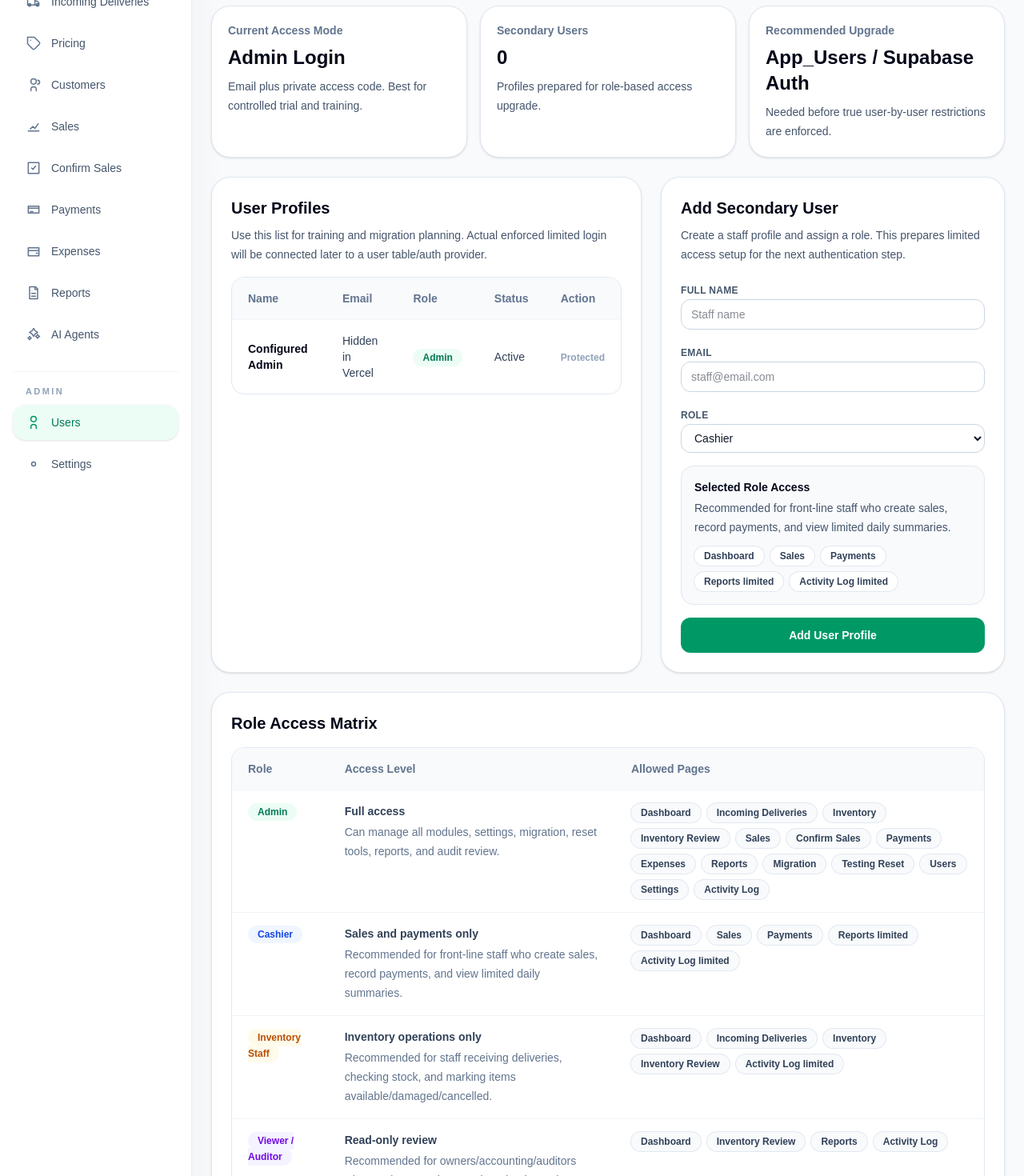
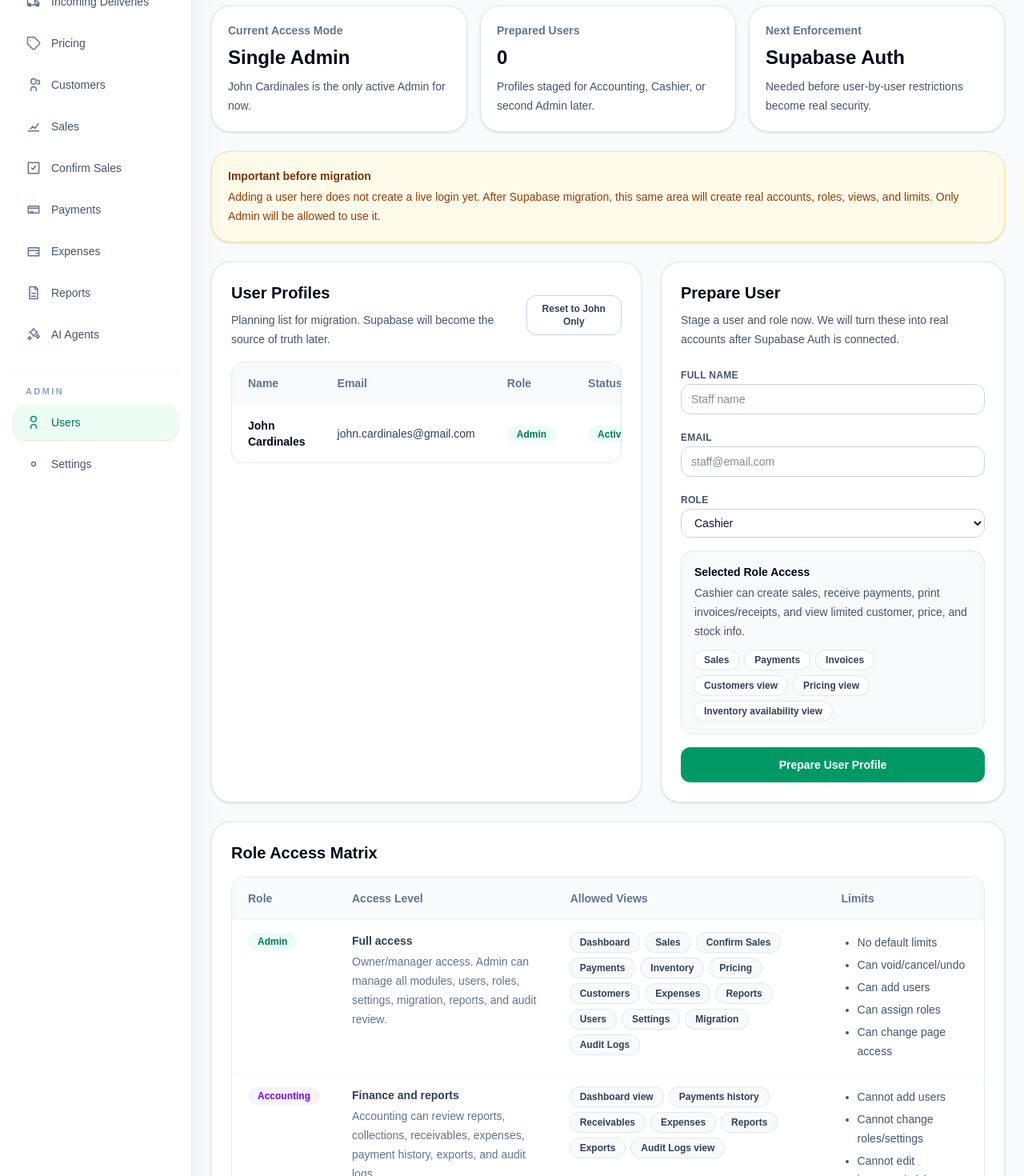
Before and after one commit to johncardinales-cpu/realight-dashboard, a Next.js app: page /users in a window 1280 px wide. Shown: the part 340-1810 px from the top of the page at 80% size. Built offline with nearby package versions, Linux system fonts and the light colour scheme.

Commit message:
align users page with admin role plan

```diff
--- a/app/users/page.tsx
+++ b/app/users/page.tsx
@@ -1,54 +1,59 @@
 "use client";
 
-import { FormEvent, useMemo, useState } from "react";
+import { FormEvent, useEffect, useMemo, useState } from "react";
 
-type RoleName = "Admin" | "Cashier" | "Inventory Staff" | "Viewer / Auditor";
+type RoleName = "Admin" | "Accounting" | "Cashier";
 
 type UserProfile = {
   name: string;
   email: string;
   role: RoleName;
-  status: "Active" | "Training" | "Disabled";
+  status: "Active" | "Pending Supabase" | "Disabled";
 };
 
-const roleAccess: Record<RoleName, { access: string; description: string; pages: string[] }> = {
+const STORAGE_KEY = "realights_user_role_plan";
+
+const roleAccess: Record<RoleName, { access: string; description: string; pages: string[]; limits: string[] }> = {
   Admin: {
     access: "Full access",
-    description: "Can manage all modules, settings, migration, reset tools, reports, and audit review.",
-    pages: ["Dashboard", "Incoming Deliveries", "Inventory", "Inventory Review", "Sales", "Confirm Sales", "Payments", "Expenses", "Reports", "Migration", "Testing Reset", "Users", "Settings", "Activity Log"],
+    description: "Owner/manager access. Admin can manage all modules, users, roles, settings, migration, reports, and audit review.",
+    pages: ["Dashboard", "Sales", "Confirm Sales", "Payments", "Inventory", "Pricing", "Customers", "Expenses", "Reports", "Users", "Settings", "Migration", "Audit Logs"],
+    limits: ["No default limits", "Can void/cancel/undo", "Can add users", "Can assign roles", "Can change page access"],
+  },
+  Accounting: {
+    access: "Finance and reports",
+    description: "Accounting can review reports, collections, receivables, expenses, payment history, exports, and audit logs.",
+    pages: ["Dashboard view", "Payments history", "Receivables", "Expenses", "Reports", "Exports", "Audit Logs view"],
+    limits: ["Cannot add users", "Cannot change roles/settings", "Cannot edit inventory/pricing", "Cannot void confirmed sales without Admin"],
   },
   Cashier: {
-    access: "Sales and payments only",
-    description: "Recommended for front-line staff who create sales, record payments, and view limited daily summaries.",
-    pages: ["Dashboard", "Sales", "Payments", "Reports limited", "Activity Log limited"],
-  },
-  "Inventory Staff": {
-    access: "Inventory operations only",
-    description: "Recommended for staff receiving deliveries, checking stock, and marking items available/damaged/cancelled.",
-    pages: ["Dashboard", "Incoming Deliveries", "Inventory", "Inventory Review", "Activity Log limited"],
-  },
-  "Viewer / Auditor": {
-    access: "Read-only review",
-    description: "Recommended for owners/accounting/auditors who need reports, logs, and read-only stock review.",
-    pages: ["Dashboard", "Inventory Review", "Reports", "Activity Log"],
+    access: "Sales and payments",
+    description: "Cashier can create sales, receive payments, print invoices/receipts, and view limited customer, price, and stock info.",
+    pages: ["Sales", "Payments", "Invoices", "Customers view", "Pricing view", "Inventory availability view"],
+    limits: ["Cannot add users", "Cannot change roles/settings", "Cannot edit pricing/cost", "Cannot access full reports", "Cannot void/cancel without Admin"],
   },
 };
 
 const defaultUsers: UserProfile[] = [
-  { name: "Configured Admin", email: "Hidden in Vercel", role: "Admin", status: "Active" },
+  { name: "John Cardinales", email: "john.cardinales@gmail.com", role: "Admin", status: "Active" },
 ];
 
 const checklist = [
-  "Current production login still uses REALIGHTS_ADMIN_EMAIL and REALIGHTS_ACCESS_CODE from Vercel.",
-  "Secondary users here are a role/permission plan for trial and migration readiness.",
-  "For true enforced limited access, the next backend step is App_Users or Supabase Auth.",
-  "The access code is never displayed in the app for security.",
-  "Logout is available in the top bar.",
+  "For now, live access is still single Admin through the configured Vercel admin login.",
+  "This page is where Admin will add users after Supabase Auth is connected.",
+  "Only Admin should be allowed to open Users and Settings.",
+  "Accounting and Cashier roles are prepared here before database enforcement.",
+  "Every future user add, role change, disable, and restore should write to audit logs.",
 ];
 
 function RoleBadge({ role }: { role: RoleName }) {
-  const className = role === "Admin" ? "bg-emerald-50 text-emerald-700" : role === "Cashier" ? "bg-blue-50 text-blue-700" : role === "Inventory Staff" ? "bg-amber-50 text-amber-700" : "bg-violet-50 text-violet-700";
+  const className = role === "Admin" ? "bg-emerald-50 text-emerald-700" : role === "Accounting" ? "bg-violet-50 text-violet-700" : "bg-blue-50 text-blue-700";
   return <span className={`rounded-full px-3 py-1 text-xs font-bold ${className}`}>{role}</span>;
+}
+
+function StatusBadge({ status }: { status: UserProfile["status"] }) {
+  const className = status === "Active" ? "bg-emerald-50 text-emerald-700" : status === "Disabled" ? "bg-rose-50 text-rose-700" : "bg-amber-50 text-amber-700";
+  return <span className={`rounded-full px-3 py-1 text-xs font-bold ${className}`}>{status}</span>;
 }
 
 export default function UsersPage() {
@@ -58,27 +63,52 @@ export default function UsersPage() {
   const [role, setRole] = useState<RoleName>("Cashier");
   const [message, setMessage] = useState("");
 
+  useEffect(() => {
+    try {
+      const stored = window.localStorage.getItem(STORAGE_KEY);
+      if (stored) setUsers(JSON.parse(stored));
+    } catch {
+      setUsers(defaultUsers);
+    }
+  }, []);
+
+  useEffect(() => {
+    try {
+      window.localStorage.setItem(STORAGE_KEY, JSON.stringify(users));
+    } catch {
+      // Ignore local storage write errors. Supabase will become the source of truth later.
+    }
+  }, [users]);
+
   const selectedRole = useMemo(() => roleAccess[role], [role]);
+  const secondaryUserCount = users.filter((user) => user.status !== "Disabled" && user.email !== "john.cardinales@gmail.com").length;
 
   function addUser(event: FormEvent<HTMLFormElement>) {
     event.preventDefault();
     if (!name.trim() || !email.trim()) {
-      setMessage("Name and email are required to add a secondary user profile.");
+      setMessage("Name and email are required to prepare a user profile.");
       return;
     }
     if (users.some((user) => user.email.toLowerCase() === email.trim().toLowerCase())) {
       setMessage("This email already exists in the user list.");
       return;
     }
-    setUsers((prev) => [...prev, { name: name.trim(), email: email.trim(), role, status: "Training" }]);
+    setUsers((prev) => [...prev, { name: name.trim(), email: email.trim(), role, status: "Pending Supabase" }]);
     setName("");
     setEmail("");
     setRole("Cashier");
-    setMessage("Secondary user profile added for planning/training. Backend-enforced login can be connected next.");
+    setMessage("User profile prepared. It will become a real login after Supabase Auth is connected.");
   }
 
   function removeUser(emailToRemove: string) {
+    if (emailToRemove === "john.cardinales@gmail.com") return;
     setUsers((prev) => prev.filter((user) => user.email !== emailToRemove));
+    setMessage("Prepared user profile removed from this planning list.");
+  }
+
+  function resetPlan() {
+    setUsers(defaultUsers);
+    setMessage("User plan reset to single Admin only.");
   }
 
   return (
@@ -87,7 +117,7 @@ export default function UsersPage() {
         <p className="text-xs font-bold uppercase tracking-[0.35em] text-emerald-600">Access Control</p>
         <h1 className="mt-2 text-3xl font-bold tracking-tight text-slate-950">Users</h1>
         <p className="mt-2 max-w-3xl text-sm leading-6 text-slate-600">
-          Manage staff access planning for Realights POS. Current live login uses one secure admin access code. This page prepares secondary users and limited roles for the next database/authentication upgrade.
+          This is the future Admin area for adding users, assigning roles, and controlling page access. For now, only John is active Admin; added users here are planning records until Supabase Auth is connected.
         </p>
         {message ? <p className="mt-4 rounded-2xl border border-emerald-100 bg-emerald-50 px-4 py-3 text-sm font-semibold text-emerald-700">{message}</p> : null}
       </div>
@@ -95,25 +125,35 @@ export default function UsersPage() {
       <div className="grid grid-cols-1 gap-4 lg:grid-cols-3">
         <div className="rounded-3xl border border-slate-200 bg-white p-5 shadow-sm">
           <p className="text-sm font-semibold text-slate-500">Current Access Mode</p>
-          <p className="mt-2 text-2xl font-bold text-slate-950">Admin Login</p>
-          <p className="mt-2 text-sm leading-6 text-slate-600">Email plus private access code. Best for controlled trial and training.</p>
+          <p className="mt-2 text-2xl font-bold text-slate-950">Single Admin</p>
+          <p className="mt-2 text-sm leading-6 text-slate-600">John Cardinales is the only active Admin for now.</p>
         </div>
         <div className="rounded-3xl border border-slate-200 bg-white p-5 shadow-sm">
-          <p className="text-sm font-semibold text-slate-500">Secondary Users</p>
-          <p className="mt-2 text-2xl font-bold text-slate-950">{Math.max(users.length - 1, 0)}</p>
-          <p className="mt-2 text-sm leading-6 text-slate-600">Profiles prepared for role-based access upgrade.</p>
+          <p className="text-sm font-semibold text-slate-500">Prepared Users</p>
+          <p className="mt-2 text-2xl font-bold text-slate-950">{secondaryUserCount}</p>
+          <p className="mt-2 text-sm leading-6 text-slate-600">Profiles staged for Accounting, Cashier, or second Admin later.</p>
         </div>
         <div className="rounded-3xl border border-slate-200 bg-white p-5 shadow-sm">
-          <p className="text-sm font-semibold text-slate-500">Recommended Upgrade</p>
-          <p className="mt-2 text-2xl font-bold text-slate-950">App_Users / Supabase Auth</p>
-          <p className="mt-2 text-sm leading-6 text-slate-600">Needed before true user-by-user restrictions are enforced.</p>
+          <p className="text-sm font-semibold text-slate-500">Next Enforcement</p>
+          <p className="mt-2 text-2xl font-bold text-slate-950">Supabase Auth</p>
+          <p className="mt-2 text-sm leading-6 text-slate-600">Needed before user-by-user restrictions become real security.</p>
         </div>
+      </div>
+
+      <div className="rounded-3xl border border-amber-200 bg-amber-50 p-5 shadow-sm">
+        <p className="text-sm font-bold text-amber-900">Important before migration</p>
+        <p className="mt-1 text-sm leading-6 text-amber-800">Adding a user here does not create a live login yet. After Supabase migration, this same area will create real accounts, roles, views, and limits. Only Admin will be allowed to use it.</p>
       </div>
 
       <div className="grid gap-6 xl:grid-cols-[minmax(0,1fr)_430px]">
         <div className="rounded-3xl border border-slate-200 bg-white p-6 shadow-sm">
-          <h2 className="text-xl font-bold text-slate-950">User Profiles</h2>
-          <p className="mt-2 text-sm leading-6 text-slate-600">Use this list for training and migration planning. Actual enforced limited login will be connected later to a user table/auth provider.</p>
+          <div className="flex flex-col gap-3 sm:flex-row sm:items-center sm:justify-between">
+            <div>
+              <h2 className="text-xl font-bold text-slate-950">User Profiles</h2>
+              <p className="mt-2 text-sm leading-6 text-slate-600">Planning list for migration. Supabase will become the source of truth later.</p>
+            </div>
+            <button type="button" onClick={resetPlan} className="w-fit rounded-xl border border-slate-300 px-4 py-2 text-xs font-bold text-slate-700">Reset to John Only</button>
+          </div>
           <div className="mt-4 overflow-x-auto rounded-2xl border border-slate-200">
             <table className="min-w-full text-left text-sm">
               <thead className="bg-slate-50 text-slate-500">
@@ -131,9 +171,9 @@ export default function UsersPage() {
                     <td className="px-5 py-4 font-bold text-slate-950">{user.name}</td>
                     <td className="px-5 py-4 text-slate-700">{user.email}</td>
                     <td className="px-5 py-4"><RoleBadge role={user.role} /></td>
-                    <td className="px-5 py-4 text-slate-700">{user.status}</td>
+                    <td className="px-5 py-4"><StatusBadge status={user.status} /></td>
                     <td className="px-5 py-4">
-                      {user.email === "Hidden in Vercel" ? <span className="text-xs font-semibold text-slate-400">Protected</span> : <button type="button" onClick={() => removeUser(user.email)} className="rounded-xl border border-slate-300 px-3 py-2 text-xs font-bold text-slate-700">Remove</button>}
+                      {user.email === "john.cardinales@gmail.com" ? <span className="text-xs font-semibold text-slate-400">Protected Admin</span> : <button type="button" onClick={() => removeUser(user.email)} className="rounded-xl border border-slate-300 px-3 py-2 text-xs font-bold text-slate-700">Remove</button>}
                     </td>
                   </tr>
                 ))}
@@ -143,14 +183,14 @@ export default function UsersPage() {
         </div>
 
         <form onSubmit={addUser} className="rounded-3xl border border-slate-200 bg-white p-6 shadow-sm">
-          <h2 className="text-xl font-bold text-slate-950">Add Secondary User</h2>
-          <p className="mt-2 text-sm leading-6 text-slate-600">Create a staff profile and assign a role. This prepares limited access setup for the next authentication step.</p>
+          <h2 className="text-xl font-bold text-slate-950">Prepare User</h2>
+          <p className="mt-2 text-sm leading-6 text-slate-600">Stage a user and role now. We will turn these into real accounts after Supabase Auth is connected.</p>
           <div className="mt-5 space-y-4">
             <label className="block space-y-1"><span className="text-xs font-bold uppercase tracking-wide text-slate-600">Full Name</span><input className="w-full rounded-xl border border-slate-300 px-3 py-2 text-sm" value={name} onChange={(event) => setName(event.target.value)} placeholder="Staff name" /></label>
             <label className="block space-y-1"><span className="text-xs font-bold uppercase tracking-wide text-slate-600">Email</span><input className="w-full rounded-xl border border-slate-300 px-3 py-2 text-sm" type="email" value={email} onChange={(event) => setEmail(event.target.value)} placeholder="staff@email.com" /></label>
-            <label className="block space-y-1"><span className="text-xs font-bold uppercase tracking-wide text-slate-600">Role</span><select className="w-full rounded-xl border border-slate-300 px-3 py-2 text-sm" value={role} onChange={(event) => setRole(event.target.value as RoleName)}><option>Cashier</option><option>Inventory Staff</option><option>Viewer / Auditor</option><option>Admin</option></select></label>
+            <label className="block space-y-1"><span className="text-xs font-bold uppercase tracking-wide text-slate-600">Role</span><select className="w-full rounded-xl border border-slate-300 px-3 py-2 text-sm" value={role} onChange={(event) => setRole(event.target.value as RoleName)}><option>Cashier</option><option>Accounting</option><option>Admin</option></select></label>
             <div className="rounded-2xl border border-slate-200 bg-slate-50 p-4"><p className="text-sm font-bold text-slate-950">Selected Role Access</p><p className="mt-1 text-sm leading-6 text-slate-600">{selectedRole.description}</p><div className="mt-3 flex flex-wrap gap-2">{selectedRole.pages.map((page) => <span key={page} className="rounded-full bg-white px-3 py-1 text-xs font-bold text-slate-700 ring-1 ring-slate-200">{page}</span>)}</div></div>
-            <button type="submit" className="w-full rounded-xl bg-emerald-600 px-5 py-3 text-sm font-bold text-white">Add User Profile</button>
+            <button type="submit" className="w-full rounded-xl bg-emerald-600 px-5 py-3 text-sm font-bold text-white">Prepare User Profile</button>
           </div>
         </form>
       </div>
@@ -159,10 +199,10 @@ export default function UsersPage() {
         <h2 className="text-xl font-bold text-slate-950">Role Access Matrix</h2>
         <div className="mt-4 overflow-x-auto rounded-2xl border border-slate-200">
           <table className="min-w-full text-left text-sm">
-            <thead className="bg-slate-50 text-slate-500"><tr><th className="px-5 py-4 font-semibold">Role</th><th className="px-5 py-4 font-semibold">Access Level</th><th className="px-5 py-4 font-semibold">Allowed Pages</th></tr></thead>
+            <thead className="bg-slate-50 text-slate-500"><tr><th className="px-5 py-4 font-semibold">Role</th><th className="px-5 py-4 font-semibold">Access Level</th><th className="px-5 py-4 font-semibold">Allowed Views</th><th className="px-5 py-4 font-semibold">Limits</th></tr></thead>
             <tbody>
               {(Object.keys(roleAccess) as RoleName[]).map((item) => (
-                <tr key={item} className="border-t border-slate-100 align-top"><td className="px-5 py-4"><RoleBadge role={item} /></td><td className="px-5 py-4 font-semibold text-slate-700">{roleAccess[item].access}<p className="mt-1 text-sm font-normal leading-6 text-slate-500">{roleAccess[item].description}</p></td><td className="px-5 py-4"><div className="flex flex-wrap gap-2">{roleAccess[item].pages.map((page) => <span key={page} className="rounded-full bg-slate-50 px-3 py-1 text-xs font-bold text-slate-700 ring-1 ring-slate-200">{page}</span>)}</div></td></tr>
+                <tr key={item} className="border-t border-slate-100 align-top"><td className="px-5 py-4"><RoleBadge role={item} /></td><td className="px-5 py-4 font-semibold text-slate-700">{roleAccess[item].access}<p className="mt-1 text-sm font-normal leading-6 text-slate-500">{roleAccess[item].description}</p></td><td className="px-5 py-4"><div className="flex flex-wrap gap-2">{roleAccess[item].pages.map((page) => <span key={page} className="rounded-full bg-slate-50 px-3 py-1 text-xs font-bold text-slate-700 ring-1 ring-slate-200">{page}</span>)}</div></td><td className="px-5 py-4"><ul className="list-disc space-y-1 pl-5 text-sm leading-6 text-slate-600">{roleAccess[item].limits.map((limit) => <li key={limit}>{limit}</li>)}</ul></td></tr>
               ))}
             </tbody>
           </table>
```
